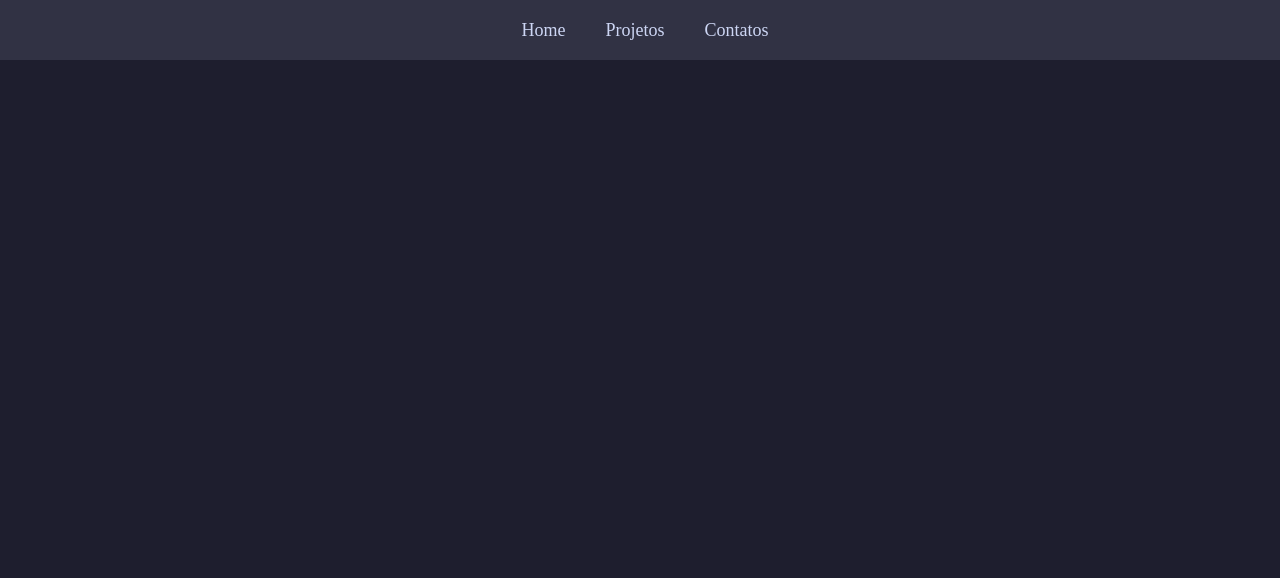
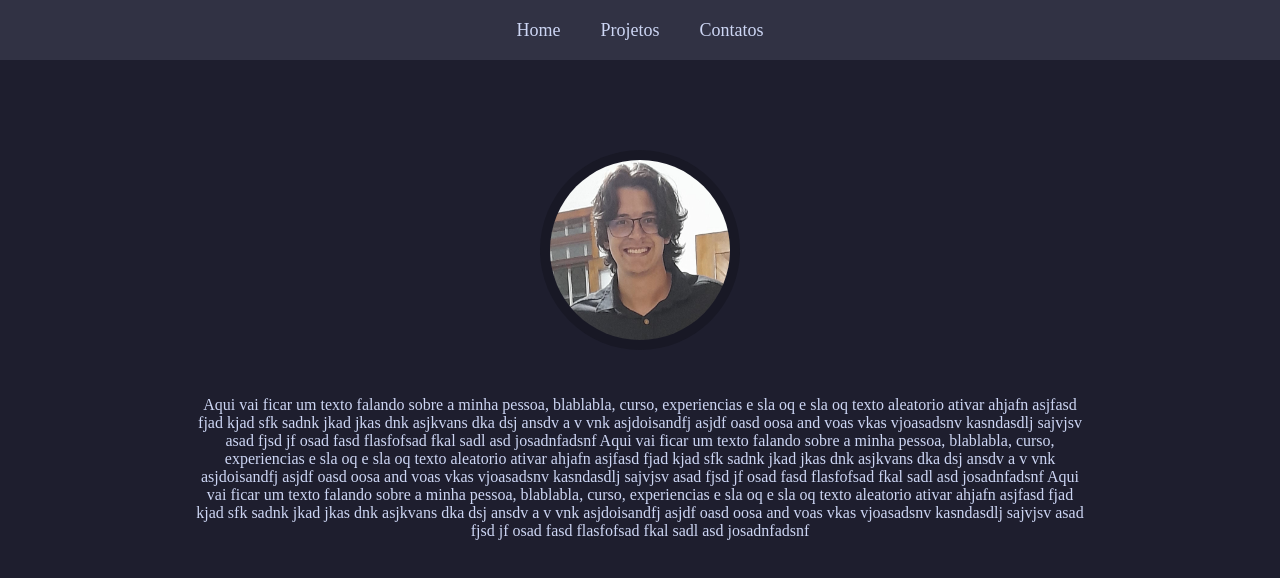
Before and after one commit to DevMoitinho/SiteDevMoitinho, a plain HTML site: page src/pages/index.html in a window 1280 px wide. Drawn offline with Linux system fonts and the light colour scheme.

Commit message:
added photo and text to the main page

```diff
--- a/src/pages/index.html
+++ b/src/pages/index.html
@@ -12,5 +12,13 @@
         <a>Projetos</a>
         <a>Contatos</a>
     </div>
+    <div class="content">
+        <div class="photo">
+            <img src="../../files/foto.jpg" class = "foto">
+        </div>
+        <div class="text">
+            <p>Aqui vai ficar um texto falando sobre a minha pessoa, blablabla, curso, experiencias e sla oq e sla oq texto aleatorio ativar ahjafn asjfasd fjad kjad sfk sadnk jkad jkas dnk asjkvans dka dsj ansdv a v vnk asjdoisandfj asjdf oasd oosa and voas vkas vjoasadsnv kasndasdlj sajvjsv asad fjsd jf osad fasd flasfofsad fkal sadl asd josadnfadsnf Aqui vai ficar um texto falando sobre a minha pessoa, blablabla, curso, experiencias e sla oq e sla oq texto aleatorio ativar ahjafn asjfasd fjad kjad sfk sadnk jkad jkas dnk asjkvans dka dsj ansdv a v vnk asjdoisandfj asjdf oasd oosa and voas vkas vjoasadsnv kasndasdlj sajvjsv asad fjsd jf osad fasd flasfofsad fkal sadl asd josadnfadsnf Aqui vai ficar um texto falando sobre a minha pessoa, blablabla, curso, experiencias e sla oq e sla oq texto aleatorio ativar ahjafn asjfasd fjad kjad sfk sadnk jkad jkas dnk asjkvans dka dsj ansdv a v vnk asjdoisandfj asjdf oasd oosa and voas vkas vjoasadsnv kasndasdlj sajvjsv asad fjsd jf osad fasd flasfofsad fkal sadl asd josadnfadsnf</p>
+        </div>
+    </div>
 </body>
 </html>
--- a/src/styles/mainStyle.css
+++ b/src/styles/mainStyle.css
@@ -1,10 +1,16 @@
 @import url('pallete.css');
+
+*{
+    color: var(--text);
+}
 
 body{
     background-color: var(--base);
-    color: var(--text);
     margin:0px;
     padding:0px;
+
+    display:grid;
+    justify-items:center;
 }
 
 
@@ -23,3 +29,33 @@ body{
     font-size: 18px;
     padding:5px;
 }
+
+.content{
+    width: 70%;
+    margin-top:90px;
+
+    display:grid;
+    place-items: center;
+    text-align:center;
+
+}
+
+.photo{
+    display:flex;
+    justify-content:center;
+    align-items:center;
+
+    width:200px;
+    height:200px;
+    margin-bottom:30px;
+    border-radius:100%;
+    background-color: var(--mantle);
+
+}
+
+.foto{
+    width:90%;
+    height:90%;
+    border-radius: 100%;
+
+}
```
Also changed, not shown: files/foto.jpg (added).
